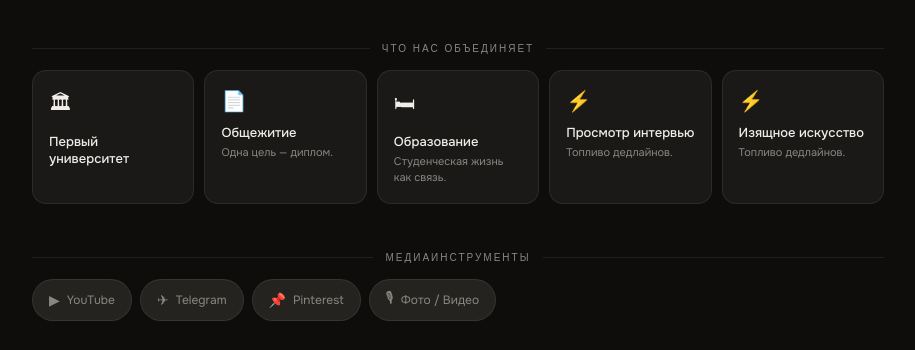
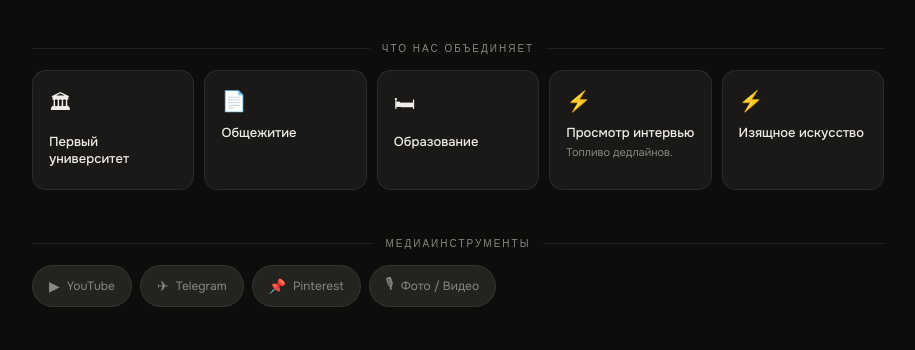
Before and after one commit to sayfeddy/EffectCom, a plain HTML site: page index.html in a window 1280 px wide. Shown: the part 450-800 px from the top of the page, without its empty margins (182-1097 px from the left). Drawn offline with Linux system fonts and the light colour scheme; a web font is replaced by a local one.

Commit message:
Update index.html

```diff
--- a/index.html
+++ b/index.html
@@ -318,29 +318,29 @@
 
   <p class="section-title">Что нас объединяет</p>
   <div class="shared-grid" style="margin-bottom:48px">
-    <div class="shared-card" onclick="openModal('shared-uni')">
+    <div class="shared-card">
       <div class="card-icon">🏛</div>
       <div class="card-title">Первый университет</div>
     </div>
-    <div class="shared-card" onclick="openModal('shared-dorm')">
+    <div class="shared-card">
       <div class="card-icon">📄</div>
       <div class="card-title">Общежитие</div>
-      <div class="card-desc">Одна цель — диплом.</div>
+    <!--   <div class="card-desc">Одна цель — диплом.</div>-->
     </div>
-    <div class="shared-card" onclick="openModal('shared-study')">
+    <div class="shared-card">
       <div class="card-icon">🛏</div>
       <div class="card-title">Образование</div>
-      <div class="card-desc">Студенческая жизнь как связь.</div>
+     <!--  <div class="card-desc">Студенческая жизнь как связь.</div> -->
     </div>
-    <div class="shared-card amber-card" onclick="openModal('shared-inter')">
+    <div class="shared-card amber-card">
       <div class="card-icon">⚡</div>
       <div class="card-title">Просмотр интервью</div>
       <div class="card-desc">Топливо дедлайнов.</div>
     </div>
-        <div class="shared-card amber-card" onclick="openModal('shared-art')">
+        <div class="shared-card amber-card">
       <div class="card-icon">⚡</div>
       <div class="card-title">Изящное искусство</div>
-      <div class="card-desc">Топливо дедлайнов.</div>
+   <!--    <div class="card-desc">Топливо дедлайнов.</div>-->
     </div>
   </div>
 
```
